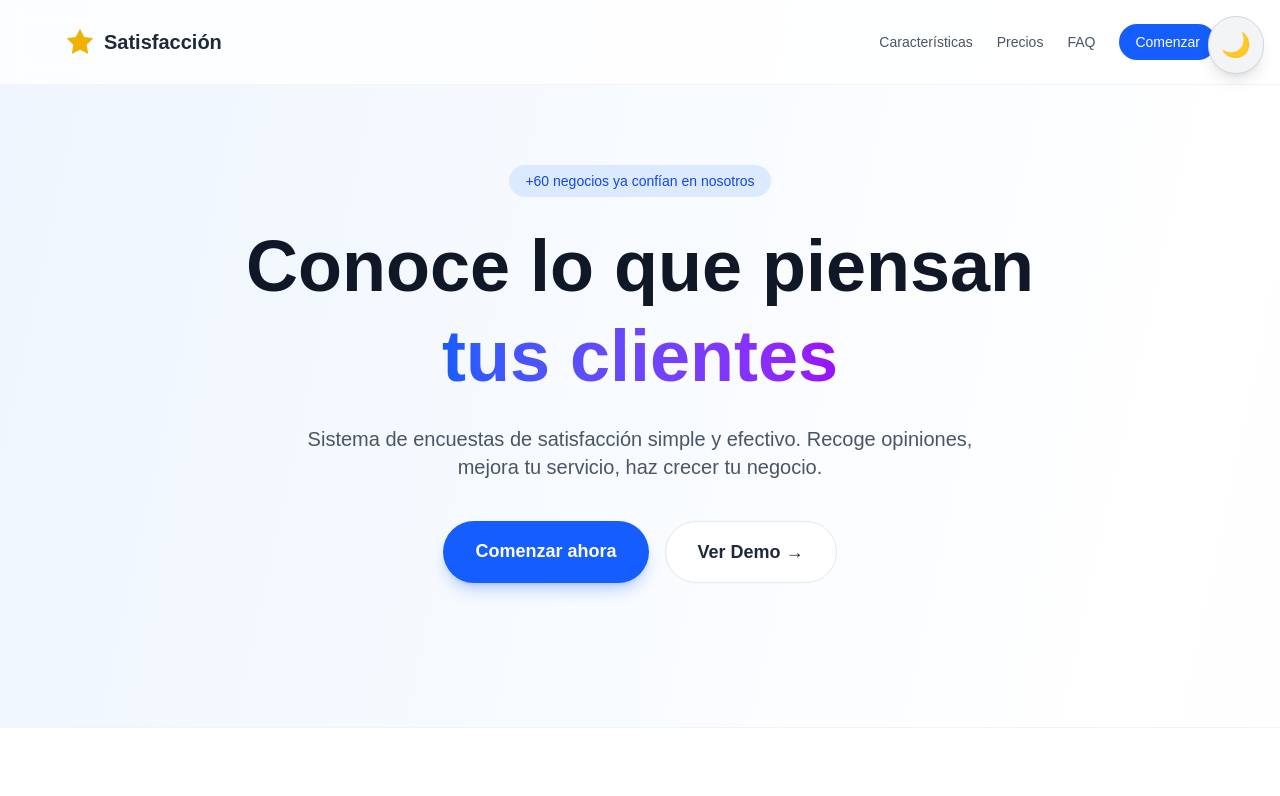
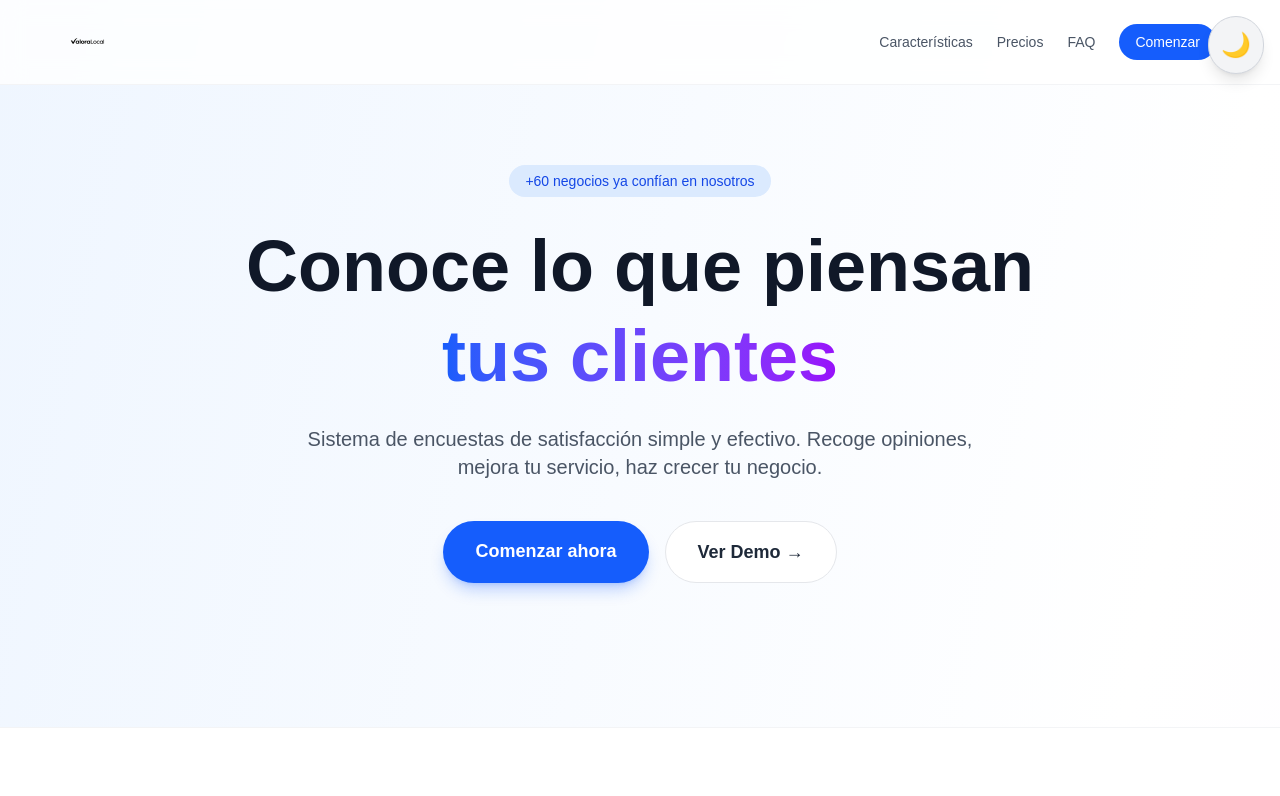
Before and after one commit to DiegoSalsa/SatisfaccionClientes, a Next.js app: page / in a window 1280 px wide. Shown: the top 796 px of the page. Built offline with nearby package versions, Linux system fonts and the light colour scheme.

Commit message:
Add custom logo to header

```diff
--- a/app/page.tsx
+++ b/app/page.tsx
@@ -51,8 +51,8 @@ export default function Home() {
       <header className="px-6 py-6 sticky top-0 bg-white/80 dark:bg-black/80 backdrop-blur-md z-40 border-b border-gray-100 dark:border-zinc-800">
         <nav className="max-w-6xl mx-auto flex justify-between items-center">
           <div className="flex items-center gap-2">
-            <svg className="w-8 h-8 text-yellow-500" fill="currentColor" viewBox="0 0 24 24"><path d="M12 2l3.09 6.26L22 9.27l-5 4.87 1.18 6.88L12 17.77l-6.18 3.25L7 14.14 2 9.27l6.91-1.01L12 2z"/></svg>
-            <span className="text-xl font-bold text-gray-800 dark:text-white">Satisfacción</span>
+            <img src="/logo-light.png" alt="Satisfacción" className="h-8 dark:hidden" />
+            <img src="/logo-dark.png" alt="Satisfacción" className="h-8 hidden dark:block" />
           </div>
           <div className="hidden md:flex items-center gap-6 text-sm">
             <a href="#features" className="text-gray-600 dark:text-zinc-400 hover:text-gray-900 dark:hover:text-white transition-colors">Características</a>
```
Also changed, not shown: public/logo-dark.png (added), public/logo-light.png (added).
